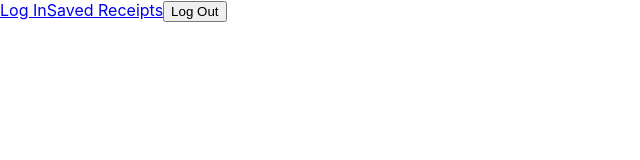
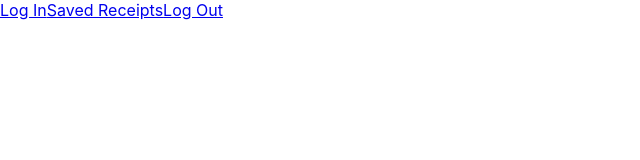
Before and after one commit to BW-Receipt-Tracker/front-end, a React (Create React App) app in the folder receipt-tracker/: page / in a window 1280 px wide. Shown: the top 160 px of the page, without its empty margins (0-640 px from the left). Built offline with nearby package versions, Linux system fonts and the light colour scheme.

Commit message:
changed log out from button to link in navbar

```diff
--- a/receipt-tracker/src/components/NavBar.js
+++ b/receipt-tracker/src/components/NavBar.js
@@ -6,7 +6,7 @@ const NavBar = () => {
         <nav>
             <NavLink to='/login'>Log In</NavLink>
             <NavLink to='/savedreceipts'>Saved Receipts</NavLink>
-            <button>Log Out</button>
+            <NavLink to='/login'>Log Out</NavLink>
         </nav>
     )
 }
```
